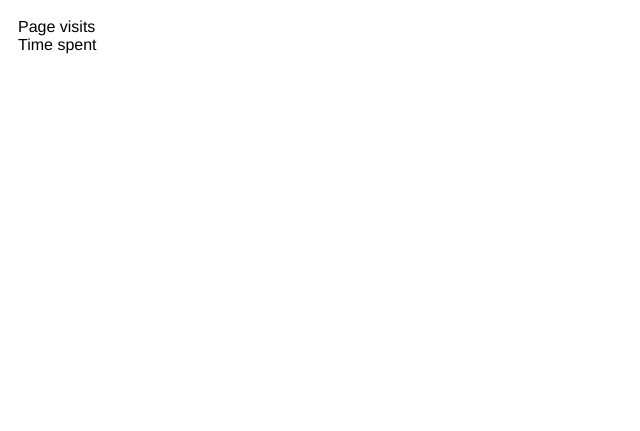
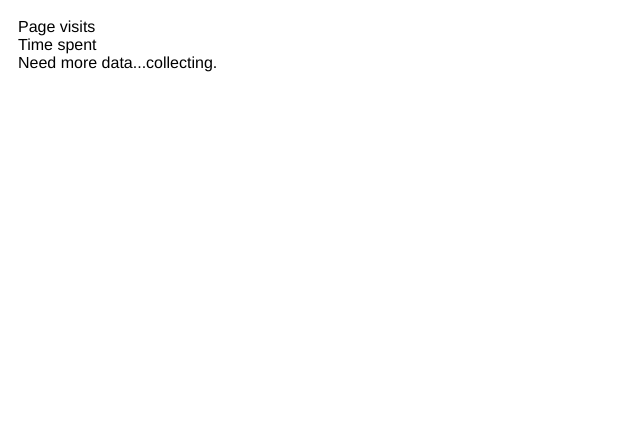
Before and after one commit to y77cao/myStat, a browser extension: page src/browser_action/browser_action.html in a window 1280 px wide. Shown: the whole page, without its empty margins (0-640 px from the left). Drawn offline with Linux system fonts and the light colour scheme.

Commit message:
minor changes

```diff
--- a/src/browser_action/browser_action.html
+++ b/src/browser_action/browser_action.html
@@ -8,6 +8,9 @@
 	}
 	h1 {
 		font-size: 2em;
+	}
+	.highcharts-credits {
+		color: #fff;
 	}
 </style>
 
@@ -26,6 +29,7 @@
                     {{ i[0] }}: {{ i[1] }}
                   </li>
                 </ul> -->
+                <div id="not-enough-data" v-if="citeList.length < 10">Need more data...collecting.</div>
                 <div id="container" style="width:100%; height:500px;"></div>
 			</div>
 		</div>
--- a/src/browser_action/component.js
+++ b/src/browser_action/component.js
@@ -25,7 +25,7 @@ var app = new Vue({
     },
     saveResult: function(data) {
       if (typeof data === 'number') this.pageviews = data? data: 0;
-      else if (typeof data === 'object') this.citeList = data? renderBars(this.formatData(data)): [];
+      else if (typeof data === 'object') this.citeList = data && Object.keys(data).length >= 10? renderBars(this.formatData(data)): [];
     },
     formatData: function(data) {
       var sorted = this.sortObject(data);
```
